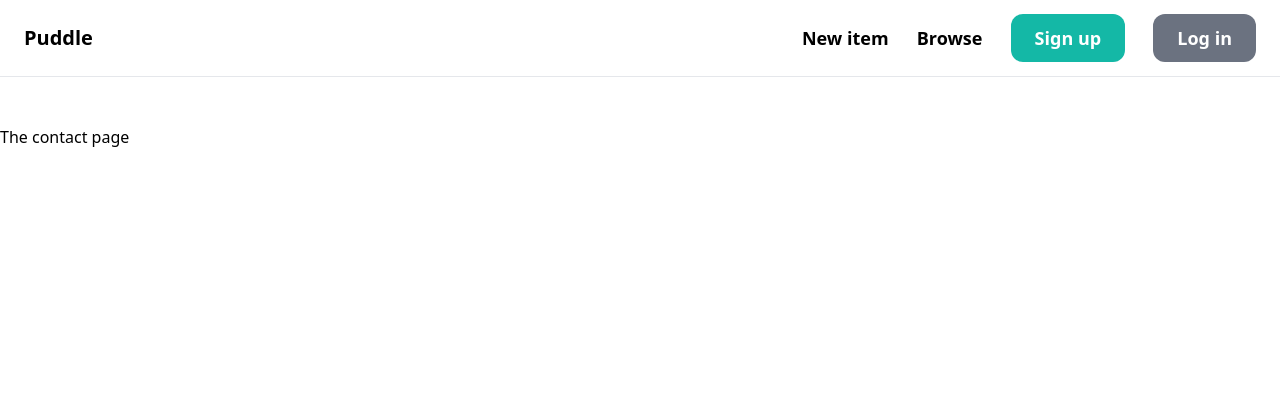
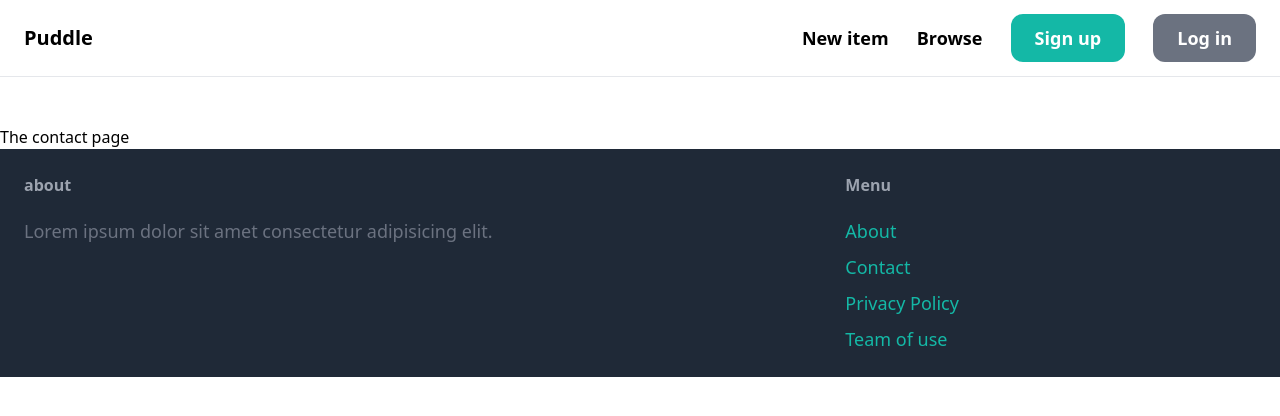
Before and after one commit to ian293382/FC-learn-django, a Django app: page /contact/ in a window 1280 px wide. Shown: the top 416 px of the page. Run offline with Django 4.2, Linux system fonts and the light colour scheme; some libraries are stand-ins or nearby versions.

Commit message:
add footer and build footer contact link

```diff
--- a/core/templates/core/base.html
+++ b/core/templates/core/base.html
@@ -20,8 +20,37 @@
     </div>
   </nav>
 
+
   <div class="px-6 py-6"></div>
   {% block content %}
   {% endblock %}
+
+  <footer class="py-6 px-6 flex justify-between bg-gray-800">
+    <div class="w-2/3 pr-10">
+      <h3 class="mb-5 font-semibold text-gray-400">about</h3>
+
+      <p class="text-lg text-gray-500">Lorem ipsum dolor sit amet consectetur adipisicing elit.</p>
+    </div>
+
+    <div class="w-1/3">
+      <h3 class="mb-5 font-semibold text-gray-400">Menu</h3>
+
+      <ul class="space-y-2">
+        <li>
+          <a href="#" class="text-lg text-teal-500 hover:text-teal-700">About</a>
+
+        </li>
+        <li>
+          <a href="{% url 'contact'%}" class="text-lg text-teal-500 hover:text-teal-700">Contact</a>
+        </li>
+        <li>
+          <a href="#" class="text-lg text-teal-500 hover:text-teal-700">Privacy Policy</a>
+        </li>
+        <li>
+          <a href="#" class="text-lg text-teal-500 hover:text-teal-700">Team of use</a>
+        </li>
+      </ul>
+    </div>
+  </footer>
 </body>
 </html>
```
